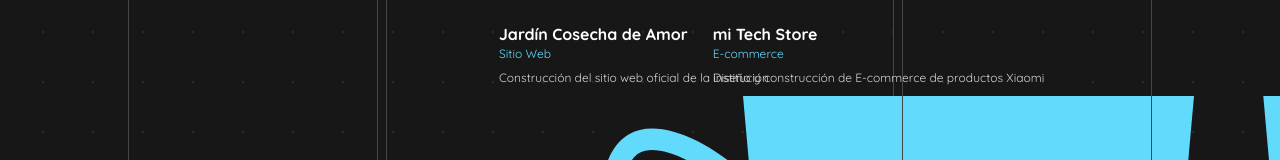
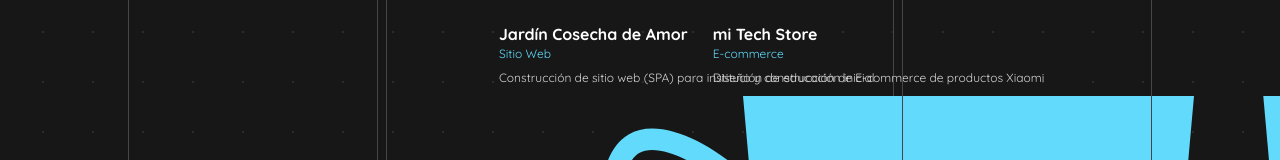
Before and after one commit to lorenzoSanchez97/portfolio, a Next.js app: page /about in a window 1280 px wide. Shown: the part 5211-5371 px from the top of the page. Built offline with nearby package versions, Linux system fonts and the light colour scheme.

Commit message:
proyects description improved

```diff
--- a/src/components/data/projectsData.js
+++ b/src/components/data/projectsData.js
@@ -32,7 +32,7 @@ export const projectsData = {
     'jardin-cosecha': {
         name: "Jardín Cosecha de Amor",
         type: "Sitio Web",
-        description: "Construcción del sitio web oficial de la institución",
+        description: "Construcción de sitio web (SPA) para institución de educación inicial",
         image: jardinCosechaLogo,
         techs: [
             "react",
```
